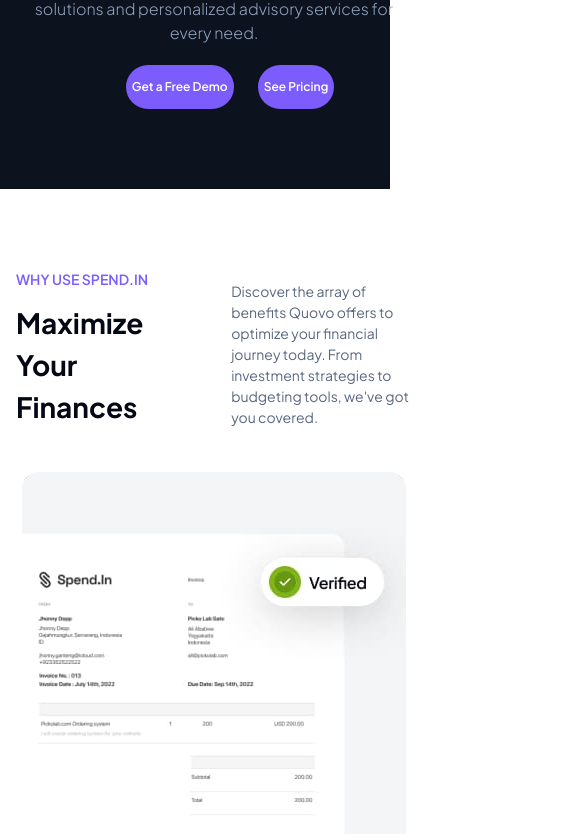
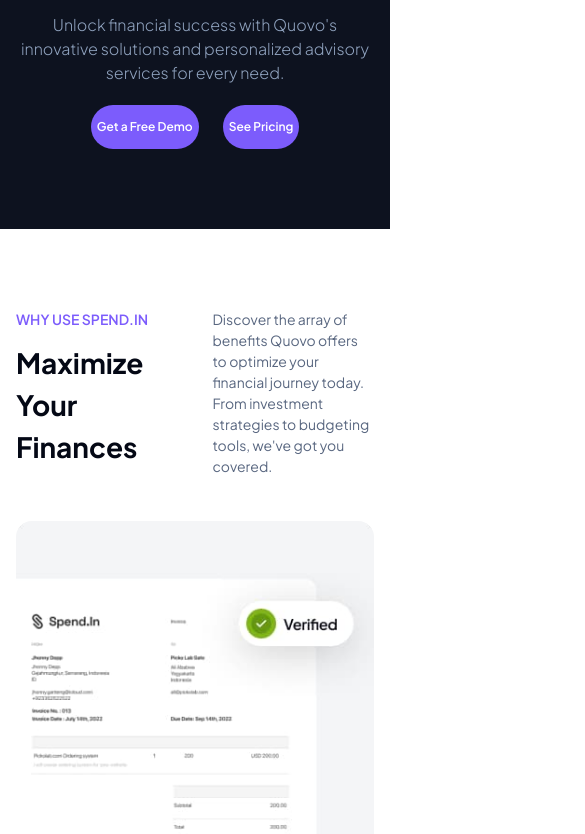
Before and after one commit to Kouk02/Quovo-markup, a website: page index.html in a window 390 px wide. Shown: the part 461-1295 px from the top of the page, 585 px wide, since content can reach past the window. Drawn offline with Linux system fonts and the light colour scheme; files whose address does not match are found by name.

Commit message:
Fix
tablet.styles

```diff
--- a/css/global.css
+++ b/css/global.css
@@ -1,3 +1,18 @@
+:root {
+    --color-dark-blue: #0D121F;
+    --color-iris: #7C5CFC;
+    --color-dark-gray: #1A202C;
+    --color-white: #FFFFFF;
+    --color-Light-grayish-blue: #F3F5F7;
+    --color-light-green: #9CD323;
+    --color-Vivid-red: #FF4423;
+    --color-Grayish-blue: #90A3BF;
+    --color-Mostly-desaturated-dark-blue: #596780;
+    --color-gray: #C3D4E9;
+    --color-quovo-gray: #E7DEFE;
+    --color-black-gray: #040815;
+    --color-sakura: #CEBEFE;
+}
 body {
     font-family: "Plus Jakarta Sans", medium;
     margin: 0;
@@ -108,10 +123,23 @@
     transform: translate(0px, 0%);
     opacity: 1;
 }
-@media screen and (min-width: 1157px) {
 .container {
-    width: 1200px;
-    margin-left: auto;
-    margin-right: auto;
+margin-left: auto;
+margin-right: auto;
+padding-left: 16px;
+padding-right: 16px;
+}
+@media screen and (max-width: 767px) {
+.container {
+    max-width: 428px;
 }
 }
+@media screen and (min-width: 768px) and (max-width: 1157px) {
+.container {
+        max-width: 768px;
+    }
+}@media screen and (min-width: 1157px) {
+.container {
+    max-width: 1200px;
+}
+}
--- a/css/mobile.css
+++ b/css/mobile.css
@@ -1,25 +1,6 @@
-:root {
-    --color-dark-blue: #0D121F;
-    --color-iris: #7C5CFC;
-    --color-dark-gray: #1A202C;
-    --color-white: #FFFFFF;
-    --color-Light-grayish-blue: #F3F5F7;
-    --color-light-green: #9CD323;
-    --color-Vivid-red: #FF4423;
-    --color-Grayish-blue: #90A3BF;
-    --color-Mostly-desaturated-dark-blue: #596780;
-    --color-gray: #C3D4E9;
-    --color-quovo-gray: #E7DEFE;
-    --color-black-gray: #040815;
-    --color-sakura: #CEBEFE;
-}
+
 /*! HEADER */
-    .container {
-    margin-left: auto;
-    margin-right: auto;
-    padding-left: 16px;
-    padding-right: 16px;
-}
+
 .container-header {
     display: flex;
     margin: 0 auto;
@@ -50,9 +31,6 @@
 /* ______________________@MEDIA_______________________________ */
 
 @media screen and (max-width: 767px) {
-    .container {
-    max-width: 428px;
-    }
     .header-list,
     .login-list,
     .header-nav {
--- a/css/styles.css
+++ b/css/styles.css
@@ -1,7 +1,5 @@
-
-
 /*! HEADER */
-@media screen and (min-width: 1157px) {
+/* @media screen and (min-width: 1157px) {
     .container-header {
         display: flex;
         justify-content: center;
@@ -98,7 +96,7 @@
 .button-burger-mobile{
     display: none;
 }
-}
+}  */
 
 
 /*! SECTION HERO */
--- a/css/tablet.css
+++ b/css/tablet.css
@@ -1,22 +1,21 @@
-
 /*! HEADER */
-/* ______________________@MEDIA_______________________________ */
-@media screen and (max-width: 1157px) {
-.container {
-    width: 768px;
-}
 .nav-link {
     color: var(--color-white);
 }
+
 .nav-link:hover {
     color: var(--color-iris);
 }
+
 .nav-link-login {
     color: var(--color-gray);
 }
+
 .nav-link-login:hover {
     color: var(--color-iris);
 }
+/* ______________________@MEDIA_______________________________ */
+@media screen and (min-width: 768px) and (max-width: 1157px) {
 .header-nav {
     display: flex;
     align-items: center;
@@ -84,7 +83,7 @@
 
 /*! SECTION HERO */
 /* ______________________@MEDIA_______________________________ */
-@media screen and (min-width: 768px) {
+@media screen and (min-width: 768px) and (max-width: 1157px) {
 .container-hero-title {
     position: relative;
 }
@@ -139,7 +138,7 @@
     padding-top: 24px;
 }
 /* ______________________@MEDIA_______________________________ */
-@media screen and (min-width: 768px) {
+@media screen and (min-width: 768px) and (max-width: 1157px) {
 .container-finances {
     padding-top: 100px;
     }
@@ -201,7 +200,7 @@
     justify-content: center;
 }
 /* ______________________@MEDIA_______________________________ */
-@media screen and (min-width: 768px) {
+@media screen and (min-width: 768px) and (max-width: 1157px) {
 .frame-register-section {
     padding-top: 100px;
     padding-bottom: 100px;
@@ -256,7 +255,7 @@
 
 /*! Section stepper */
 /* ______________________@MEDIA_______________________________ */
-@media screen and (min-width: 768px) {
+@media screen and (min-width: 768px) and (max-width: 1157px) {
 .section-stepper {
         padding-bottom: 100px;
         padding-top: 100px;
@@ -307,7 +306,7 @@
     border-radius: 12px;
 }
 /* ______________________@MEDIA_______________________________ */
-@media screen and (min-width: 768px) {
+@media screen and (min-width: 768px) and (max-width: 1157px) {
 .section-productivity {
         padding-top: 100px;
         padding-bottom: 100px;
@@ -379,7 +378,7 @@
 }
 /*! Section profile */
 /* ______________________@MEDIA_______________________________ */
-@media screen and (min-width: 768px) {
+@media screen and (min-width: 768px) and (max-width: 1157px) {
 .section-profile {
     padding: 100px 0px;
 }
@@ -449,7 +448,7 @@
     gap: 16px;
 }
  /* ______________________@MEDIA_______________________________ */
- @media screen and (min-width: 768px) {
+ @media screen and (min-width: 768px) and (max-width: 1157px) {
 .section-footer {
         padding: 100px 0px;
     }
@@ -524,7 +523,7 @@
 
 /*! buttonUp */
 /* ______________________@MEDIA_______________________________ */
-@media screen and (min-width: 768px) {
+@media screen and (min-width: 768px) and (max-width: 1157px) {
 .icon-up-arrow-button {
         width: 20px;
         height: 20px;
```
